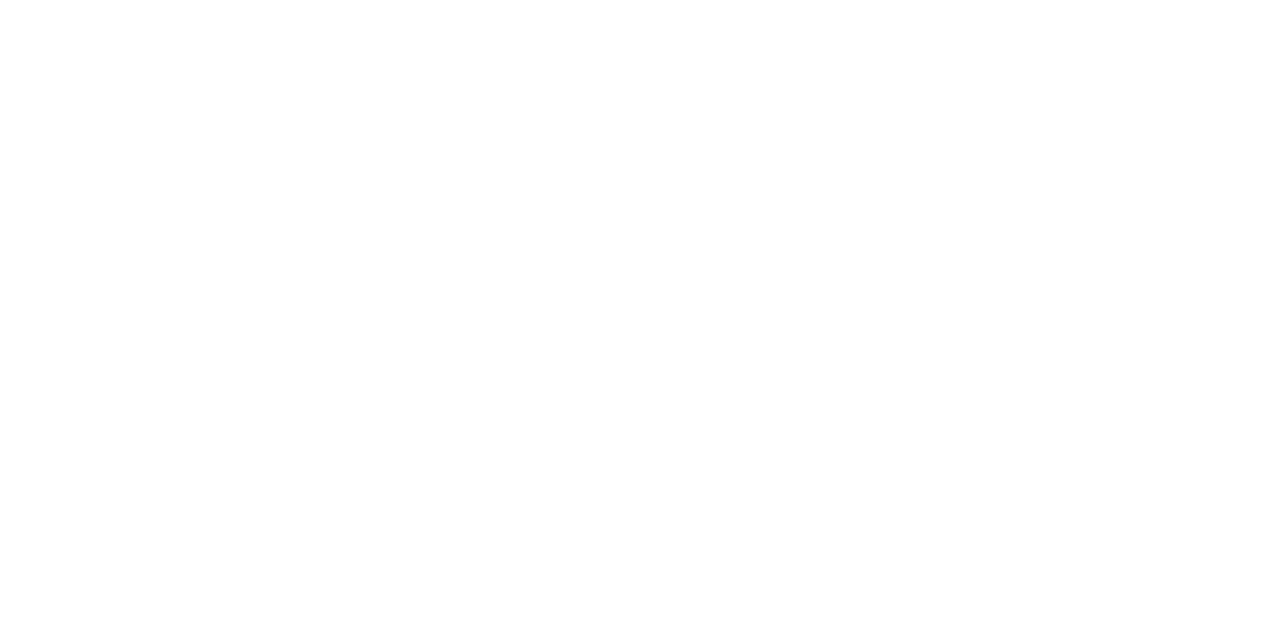
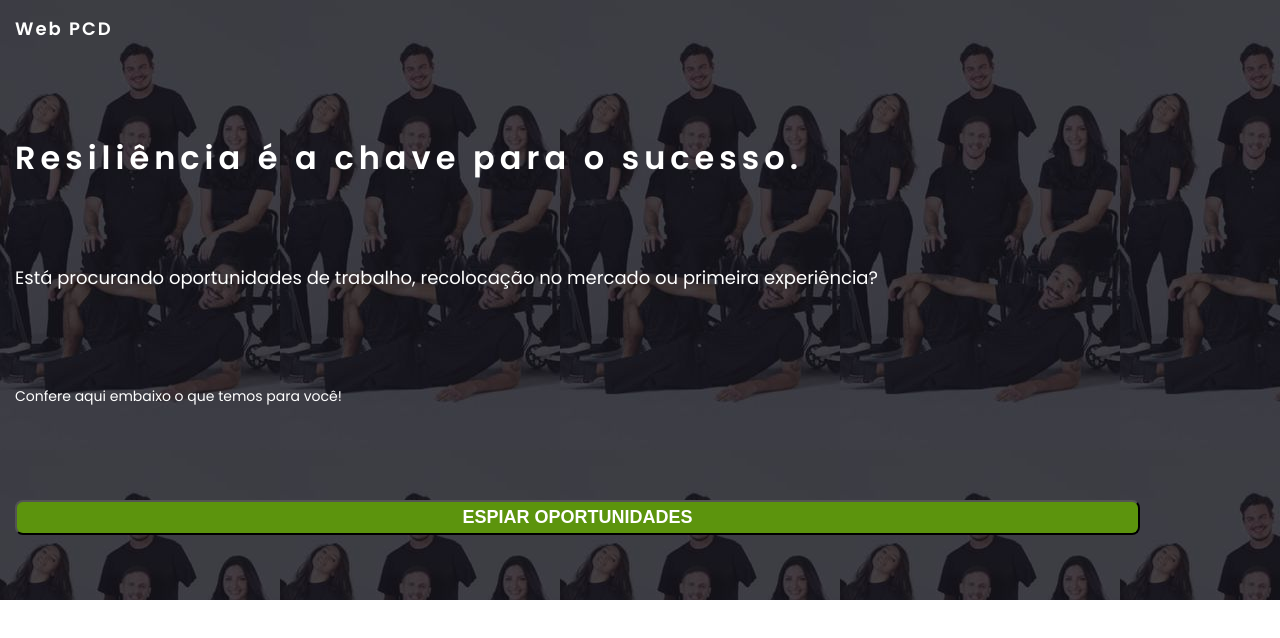
Before and after one commit to osmaclean/web_pcd, a plain HTML site: page index.html in a window 1280 px wide. Drawn offline with Linux system fonts and the light colour scheme.

Commit message:
TAG main: Estrutura realizada via DOM - JavaScript. Estilização realizada com sucesso via CSS3

```diff
--- a/index.html
+++ b/index.html
@@ -1,5 +1,6 @@
 <!DOCTYPE html>
 <html lang="pt-br">
+
 <head>
   <meta charset="UTF-8">
   <meta http-equiv="X-UA-Compatible" content="IE=edge">
@@ -8,15 +9,10 @@
   <link rel="stylesheet" href="pages/home/index.css">
   <link rel="stylesheet" href="styles/globalStyles.css">
   <title>Vagas - PCD</title>
-    <meta
-      name="description"
-      content="Está procurando oportunidades de estágio, emprego ou bolsas de estudo?
-      Ou até mesmo oportunidades para atender eventos de tecnologia no Brasil
-      e ao redor do mundo?"
-    />
+  <meta name="description" content="" />
 </head>
+
 <body>
-
 
   <!-- block main (background and text) -->
 
@@ -33,4 +29,5 @@
   <script src="pages/home/dadosJobs.js"></script>
   <script src="pages/home/renderUs.js"></script>
 </body>
+
 </html>
--- a/pages/home/index.css
+++ b/pages/home/index.css
@@ -1 +1,75 @@
 /* Desenvolva sua estilização aqui... */
+:root {
+    --color-primary-1: #5c940d;
+    --color-primary-2: #66a80f;
+    --color-primary-3: #74b816;
+    --color-primary-4: #94d82d;
+    --color-grey-1: #212529;
+    --color-grey-2: #343a40;
+    --color-grey-3: #dee2e6;
+    --color-grey-4: #e9ecef;
+    --color-grey-5: #f1f3f5;
+    --color-grey-6: #ffffff;
+    --radius-default: 0.5rem;
+
+    --title-1: 3rem;
+    --title-2: 2.5rem;
+    --title-3: 2rem;
+    --title-4: 1.375rem;
+    --title-5: 1.125rem;
+
+    --text-1: 1.125rem;
+    --text-2: 1rem;
+    --text-3: 0.875rem;
+}
+
+
+
+main {
+    height: 75vh;
+    background-image: url(../../assets/img/bg-mobile.jpg);
+    display: flex;
+    flex-direction: column;
+    justify-content: space-between;
+    align-items: flex-start;
+    padding: 15px;
+}
+
+main h1 {
+    color: var(--color-grey-6);
+    font-size: var(--title-5);
+    letter-spacing: 2px;
+    margin-bottom: 10px;
+
+}
+
+main h3 {
+    color: var(--color-grey-6);
+    font-size: var(--title-3);
+    letter-spacing: 5px;
+    line-height: 25px;
+}
+
+main p {
+    color: var(--color-grey-6);
+    font-size: var(--text-1);
+    line-height: 30px;
+}
+
+main span {
+    color: var(--color-grey-6);
+    font-size: var(--text-3);
+}
+
+main button {
+    width: 90%;
+    padding: 5px;
+    border-radius: var(--radius-default);
+    background-color: var(--color-primary-1);
+    color: var(--color-grey-6);
+    margin-bottom: 50px;
+    height: 35px;
+    text-align: center;
+    font-size: var(--text-1);
+    font-weight: 600;
+}
--- a/pages/home/renderUs.js
+++ b/pages/home/renderUs.js
@@ -1 +1,22 @@
-/* Desenvolva sua lógica aqui... */
+
+// Criação da estrutura main sem poluir o escopo global
+(function () {
+
+    const body = document.body;
+    const main = document.createElement('main');
+    const main__h1 = document.createElement('h1');
+    const main__h3 = document.createElement('h3');
+    const main__p = document.createElement('p');
+    const main__span = document.createElement('span');
+    const main__button = document.createElement('button');
+
+    body.appendChild(main).append(main__h1, main__h3, main__p, main__span, main__button)
+
+    main__h1.innerText = "Web PCD";
+    main__h3.innerText = "Resiliência é a chave para o sucesso.";
+    main__p.innerText = "Está procurando oportunidades de trabalho, recolocação no mercado ou primeira experiência?";
+    main__span.innerText = "Confere aqui embaixo o que temos para você!";
+    main__button.innerText = "ESPIAR OPORTUNIDADES";
+
+
+})();
--- a/styles/globalStyles.css
+++ b/styles/globalStyles.css
@@ -12,14 +12,16 @@ img {
 }
 
 :root {
-  --color-brand-1: #6741D9;
-  --color-brand-2: #5F3DC4;
-  --color-grey-1:  #212529;
-  --color-grey-2:  #343a40;
-  --color-grey-3:  #dee2e6;
-  --color-grey-4:  #e9ecef;
-  --color-grey-5:  #f1f3f5;
-  --color-grey-6:  #ffffff;
+  --color-primary-1: #5c940d;
+  --color-primary-2: #66a80f;
+  --color-primary-3: #74b816;
+  --color-primary-4: #94d82d;
+  --color-grey-1: #212529;
+  --color-grey-2: #343a40;
+  --color-grey-3: #dee2e6;
+  --color-grey-4: #e9ecef;
+  --color-grey-5: #f1f3f5;
+  --color-grey-6: #ffffff;
   --radius-default: 0.5rem;
 
   --title-1: 3rem;
@@ -28,9 +30,9 @@ img {
   --title-4: 1.375rem;
   --title-5: 1.125rem;
 
-  --text-1:  1.125rem;
-  --text-2:  1rem;
-  --text-3:  0.875rem;
+  --text-1: 1.125rem;
+  --text-2: 1rem;
+  --text-3: 0.875rem;
 }
 
 body {
@@ -45,11 +47,11 @@ body {
   padding-right: 1rem;
 }
 
-@media(max-width: 991px){
+@media(max-width: 991px) {
   :root {
     --title-1: calc(3rem / 1.2);
     --title-2: calc(2.5rem / 1.2);
     --title-3: calc(2rem / 1.2);
-    --text-1:  calc(1.125rem / 1.2);
+    --text-1: calc(1.125rem / 1.2);
   }
 }
```
Also changed, not shown: assets/img/bg-mobile.jpg (added). Lines whose indentation alone changed are shown as unchanged.
